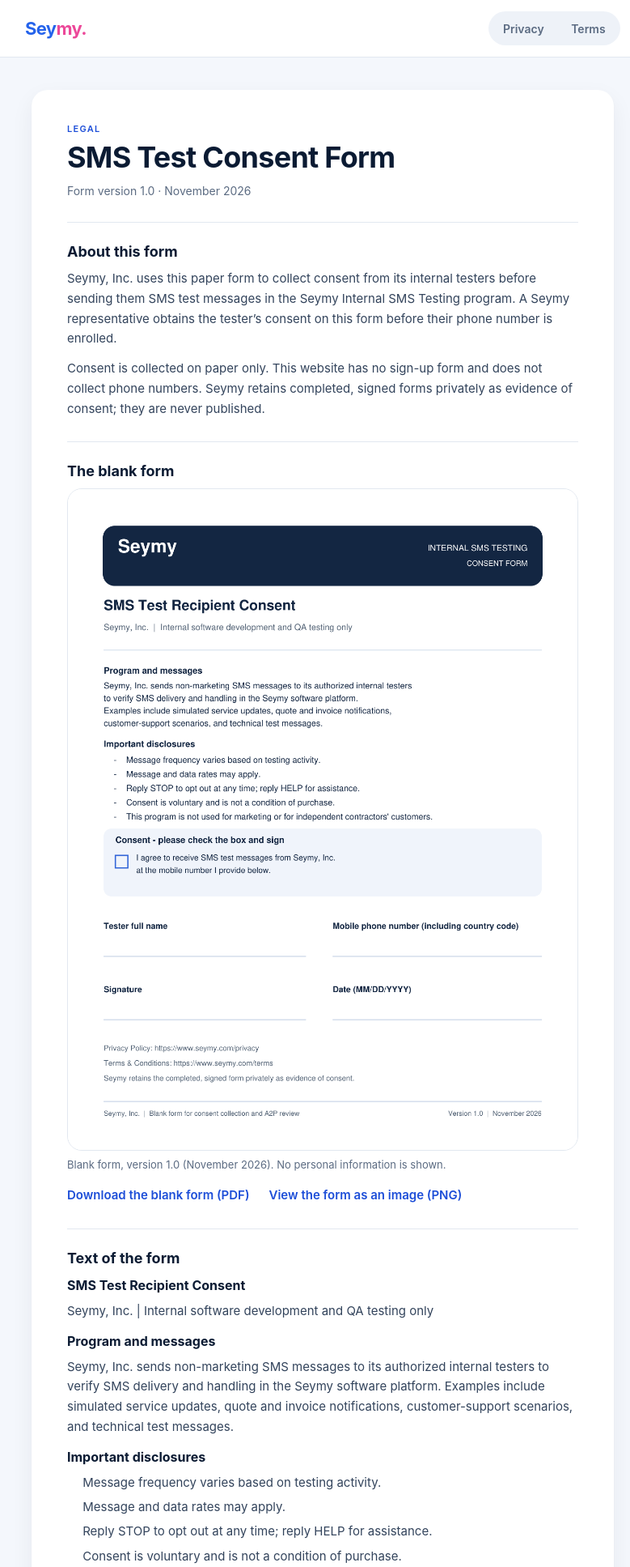
After one commit to Rnaji/seymy, a Django app: page /sms-test-consent/ in a window 1280 px wide. The commit adds this page. Shown: the top 1935 px of the page at 81% size, without its empty margins (241-1020 px from the left). Run offline with Django 5.2, Linux system fonts and the light colour scheme; style sheets or scripts are compiled from the project's sources.

Commit message:
Add /sms-test-consent: blank SMS test consent form for A2P review
Public, read-only page showing the blank paper form Seymy, Inc. uses to
collect consent from internal SMS testers, with the form's full text.
No form, no data collection, no signed form or personal data published.

- /sms-test-consent (legal layout, linked to /privacy and /terms)
- /assets/seymy-sms-test-consent-form.png and .pdf served by WhiteNoise
  from public_root/ (WHITENOISE_ROOT, fixed URLs)
- publication gate and site tests cover the new page; /, /privacy and
  /terms render byte-identical to origin/main

Co-Authored-By: Claude Opus 5.5 <noreply@anthropic.com>

```diff
--- a/config/settings.py
+++ b/config/settings.py
@@ -190,6 +190,11 @@ if not DEBUG:
     # and renames the files with unique names for each version to support long-term caching
     STATICFILES_STORAGE = 'whitenoise.storage.CompressedManifestStaticFilesStorage'
 
+# Public files with fixed, unhashed URLs, served by WhiteNoise from the site
+# root: public_root/assets/x.pdf -> /assets/x.pdf. Blank documents only, never
+# a signed form or any personal data.
+WHITENOISE_ROOT = BASE_DIR / 'public_root'
+
 # Default primary key field type
 # https://docs.djangoproject.com/en/5.0/ref/settings/#default-auto-field
 
--- a/landing/public.py
+++ b/landing/public.py
@@ -46,6 +46,15 @@ def terms(request):
     return render(request, 'landing/legal/terms.html', _legal_context('terms'))
 
 
+def sms_test_consent(request):
+    """The blank paper consent form of the internal SMS testing program.
+
+    Read-only: no form, no data collection. The PNG and PDF are static files
+    served from public_root/assets/.
+    """
+    return render(request, 'landing/legal/sms_test_consent.html', {'page': 'sms-test-consent'})
+
+
 def retired_funnel(request):
     """Old ``/start/…`` CTA targets: send visitors back to the home page."""
     return redirect('home')
--- a/landing/templates/landing/legal/base.html
+++ b/landing/templates/landing/legal/base.html
@@ -25,7 +25,7 @@
       <header class="legal-intro">
         <p class="legal-eyebrow">Legal</p>
         <h1 class="legal-title">{% block heading %}{% endblock %}</h1>
-        <p class="legal-updated">Effective date: {% include "landing/legal/effective_date.html" %}</p>
+        {% block updated %}<p class="legal-updated">Effective date: {% include "landing/legal/effective_date.html" %}</p>{% endblock %}
       </header>
       {% block content %}{% endblock %}
       <nav class="legal-related" aria-label="Related">
--- /dev/null
+++ b/landing/templates/landing/legal/sms_test_consent.html
@@ -0,0 +1,60 @@
+{% extends "landing/legal/base.html" %}
+{% comment %}
+  Public reference page for the A2P review of "Seymy Internal SMS Testing".
+  Shows the BLANK paper consent form only. Never publish a completed or signed
+  form, a tester's name, number or signature, and never add an online form here.
+  The PNG and PDF live in public_root/assets/ (fixed URLs, served by WhiteNoise).
+  The form text below must stay identical to the PNG/PDF (version 1.0).
+{% endcomment %}
+{% block title %}SMS Test Consent Form{% endblock %}
+{% block description %}The blank paper form Seymy, Inc. uses to collect consent from internal testers before sending them SMS test messages.{% endblock %}
+{% block heading %}SMS Test Consent Form{% endblock %}
+{% block updated %}<p class="legal-updated">Form version 1.0 · November 2026</p>{% endblock %}
+{% block content %}
+      <section class="legal-section" aria-labelledby="stc-about">
+        <h2 id="stc-about">About this form</h2>
+        <p>Seymy, Inc. uses this paper form to collect consent from its internal testers before sending them SMS test messages in the Seymy Internal SMS Testing program. A Seymy representative obtains the tester’s consent on this form before their phone number is enrolled.</p>
+        <p>Consent is collected on paper only. This website has no sign-up form and does not collect phone numbers. Seymy retains completed, signed forms privately as evidence of consent; they are never published.</p>
+      </section>
+
+      <section class="legal-section" aria-labelledby="stc-form">
+        <h2 id="stc-form">The blank form</h2>
+        <figure class="legal-form-figure">
+          <a href="/assets/seymy-sms-test-consent-form.png">
+            <img src="/assets/seymy-sms-test-consent-form.png" width="1224" height="1584"
+                 alt="Blank Seymy SMS Test Recipient Consent form, version 1.0, November 2026: program description, disclosures, an unchecked consent box, and empty fields for tester full name, mobile phone number, signature and date. Its full text is reproduced below.">
+          </a>
+          <figcaption>Blank form, version 1.0 (November 2026). No personal information is shown.</figcaption>
+        </figure>
+        <p class="legal-form-links">
+          <a href="/assets/seymy-sms-test-consent-form.pdf">Download the blank form (PDF)</a>
+          <a href="/assets/seymy-sms-test-consent-form.png">View the form as an image (PNG)</a>
+        </p>
+      </section>
+
+      <section class="legal-section" aria-labelledby="stc-text">
+        <h2 id="stc-text">Text of the form</h2>
+        <h3 class="legal-sms__title">SMS Test Recipient Consent</h3>
+        <p>Seymy, Inc. | Internal software development and QA testing only</p>
+        <h3 class="legal-sms__title">Program and messages</h3>
+        <p>Seymy, Inc. sends non-marketing SMS messages to its authorized internal testers to verify SMS delivery and handling in the Seymy software platform. Examples include simulated service updates, quote and invoice notifications, customer-support scenarios, and technical test messages.</p>
+        <h3 class="legal-sms__title">Important disclosures</h3>
+        <ul class="legal-list">
+          <li>Message frequency varies based on testing activity.</li>
+          <li>Message and data rates may apply.</li>
+          <li>Reply STOP to opt out at any time; reply HELP for assistance.</li>
+          <li>Consent is voluntary and is not a condition of purchase.</li>
+          <li>This program is not used for marketing or for independent contractors’ customers.</li>
+        </ul>
+        <h3 class="legal-sms__title">Consent - please check the box and sign</h3>
+        <p>☐ I agree to receive SMS test messages from Seymy, Inc. at the mobile number I provide below.</p>
+        <p>Fields completed by the tester: tester full name; mobile phone number (including country code); signature; date (MM/DD/YYYY).</p>
+        <p>Privacy Policy: <a href="{% url 'privacy' %}">https://www.seymy.com/privacy</a><br>
+          Terms &amp; Conditions: <a href="{% url 'terms' %}">https://www.seymy.com/terms</a><br>
+          Seymy retains the completed, signed form privately as evidence of consent.</p>
+      </section>
+{% include "landing/legal/contact.html" with prefix="stc" %}
+{% endblock %}
+{% block related %}
+        <a href="{% url 'privacy' %}#sms">SMS program in the Privacy Policy →</a>
+{% endblock %}
--- a/landing/urls.py
+++ b/landing/urls.py
@@ -9,6 +9,7 @@ urlpatterns = [
     path('', public.home, name='home'),
     re_path(r'^privacy/?$', public.privacy, name='privacy'),
     re_path(r'^terms/?$', public.terms, name='terms'),
+    re_path(r'^sms-test-consent/?$', public.sms_test_consent, name='sms_test_consent'),
     re_path(r'^start(?:/.*)?$', public.retired_funnel, name='retired_funnel'),
     re_path(r'^e/', public.retired_customer_link, name='retired_customer_link'),
 ]
--- a/static/css/site-v11.css
+++ b/static/css/site-v11.css
@@ -330,3 +330,20 @@ mark.todo {
 }
 .legal-section a { color: var(--color-seymy-dark); }
 .legal-section strong { color: var(--color-navy); }
+
+/* /sms-test-consent: the blank paper form, shown as an image. */
+.legal-form-figure { margin: 0.5rem 0 0; }
+.legal-form-figure img {
+  display: block;
+  width: 100%;
+  height: auto;
+  border: 1px solid var(--color-line);
+  border-radius: var(--radius-card);
+}
+.legal-form-figure figcaption {
+  margin-top: 0.5rem;
+  color: var(--color-navy-muted);
+  font-size: 0.8125rem;
+}
+.legal-form-links { display: flex; flex-wrap: wrap; gap: 0.5rem 1.5rem; margin-top: 1rem !important; }
+.legal-form-links a { font-weight: 600; }
```
Also changed, not shown: landing/management/commands/check_public_pages.py (+7 -2 lines), landing/test_site0.py (+99 -4 lines), public_root/assets/seymy-sms-test-consent-form.png (added), 1 other file.
